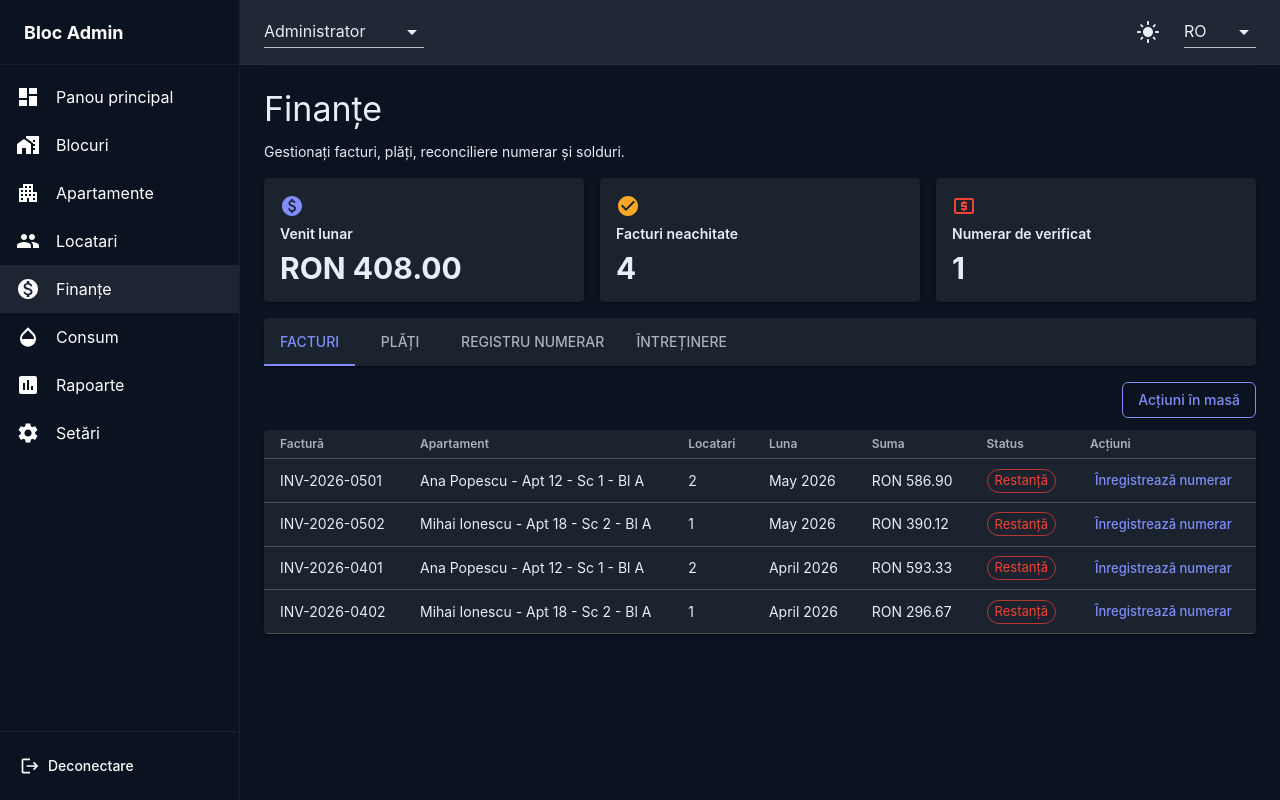
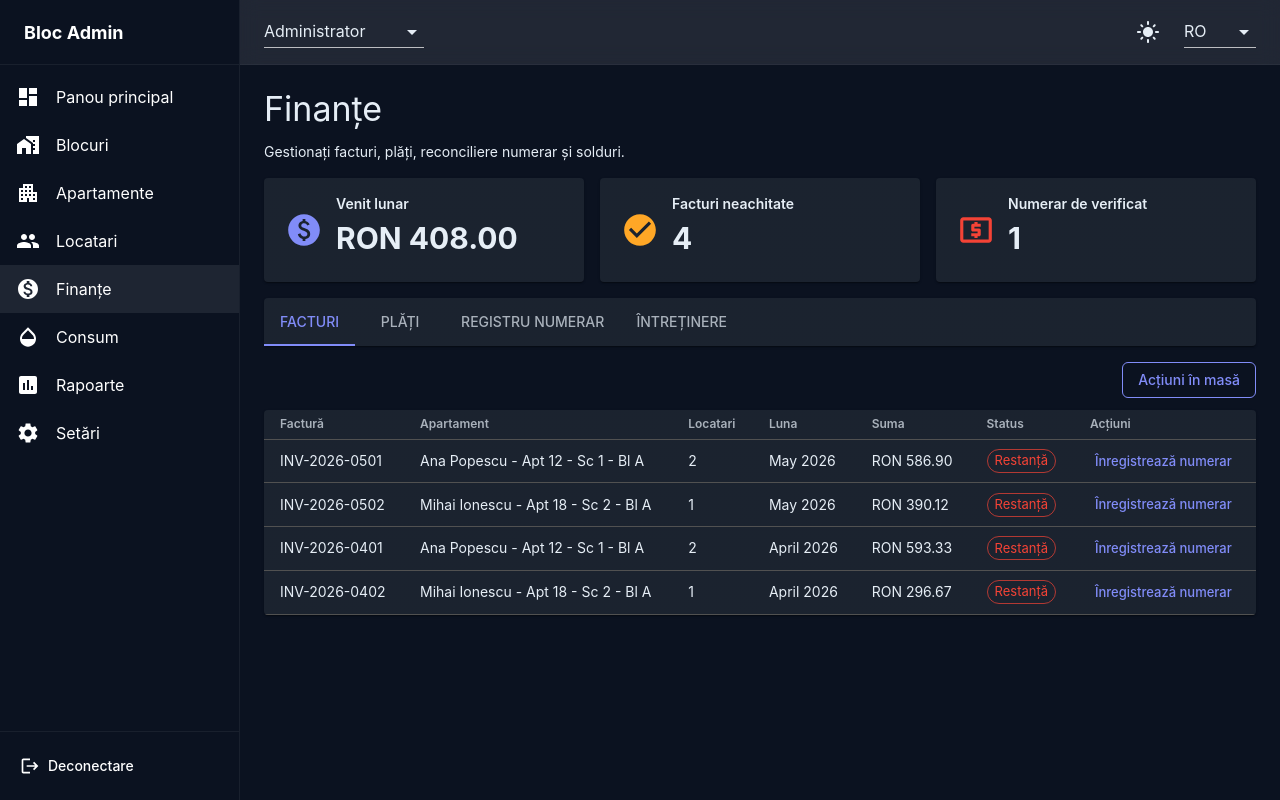
Before and after one commit to odiatlov/bloc-admin-ui, a React (Vite) app: page /admin/finance in a window 1280 px wide. Built offline with nearby package versions, Linux system fonts and the light colour scheme; sample sign-in values are in the browser's storage.

Commit message:
Edit Metric Cards

```diff
--- a/src/components/shared/MetricCard.tsx
+++ b/src/components/shared/MetricCard.tsx
@@ -19,22 +19,44 @@ const MetricCard: React.FC<MetricCardProps> = ({ badge, children, icon, label, s
       minHeight: children || badge ? { xs: 112, sm: 136 } : { xs: 92, sm: 104 },
       height: '100%',
       boxSizing: 'border-box',
+      display: icon ? 'flex' : 'grid',
+      alignItems: icon ? 'flex-start' : undefined,
+      alignContent: icon ? undefined : children || badge ? 'space-between' : 'start',
+      gap: children || badge ? { xs: 1, sm: 1.25 } : 1,
+    }}
+  >
+    {icon && (
+      <Box
+        sx={{
+          display: 'flex',
+          alignSelf: 'stretch',
+          alignItems: 'center',
+          justifyContent: 'center',
+          width: { xs: 40, sm: 48 },
+          flex: '0 0 auto',
+          '& .MuiSvgIcon-root': {
+            fontSize: { xs: '2rem', sm: '2.375rem' },
+          },
+        }}
+      >
+        {icon}
+      </Box>
+    )}
+    <Box
+      sx={{
+        minWidth: 0,
+        flex: icon ? '1 1 auto' : undefined,
         display: 'grid',
         alignContent: children || badge ? 'space-between' : 'start',
         gap: children || badge ? { xs: 1, sm: 1.25 } : 1,
       }}
     >
-    <Box sx={{ display: 'grid', gap: 0.75, minWidth: 0 }}>
-      {icon && (
-        <Box sx={{ minHeight: 24, display: 'flex', alignItems: 'center' }}>
-          {icon}
-        </Box>
-      )}
+      <Box sx={{ minWidth: 0 }}>
         <Typography variant="body2" color="text.secondary" sx={{ fontWeight: 600 }}>
           {label}
         </Typography>
       </Box>
-    <Box sx={{ minWidth: 0, alignSelf: children || badge ? undefined : 'end' }}>
+      <Box sx={{ minWidth: 0 }}>
         {value !== undefined && value !== null && (
           <Typography variant="h4" sx={{ fontSize: { xs: '1.5rem', sm: '1.875rem' }, fontWeight: 700, lineHeight: 1.12 }}>
             {value}
@@ -67,6 +89,7 @@ const MetricCard: React.FC<MetricCardProps> = ({ badge, children, icon, label, s
           {badge}
         </Box>
       )}
+    </Box>
   </Paper>
 )
 
```
Lines whose indentation alone changed are shown as unchanged.
